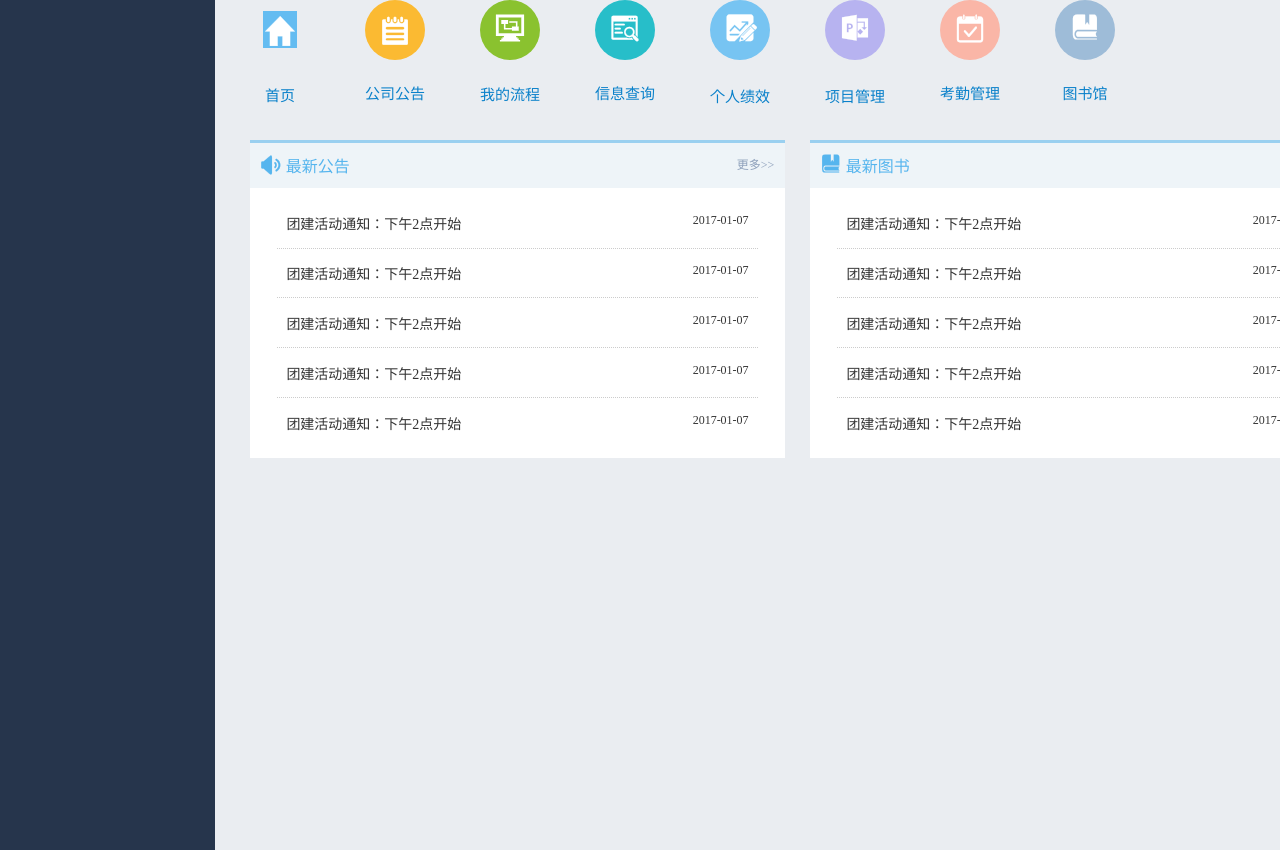
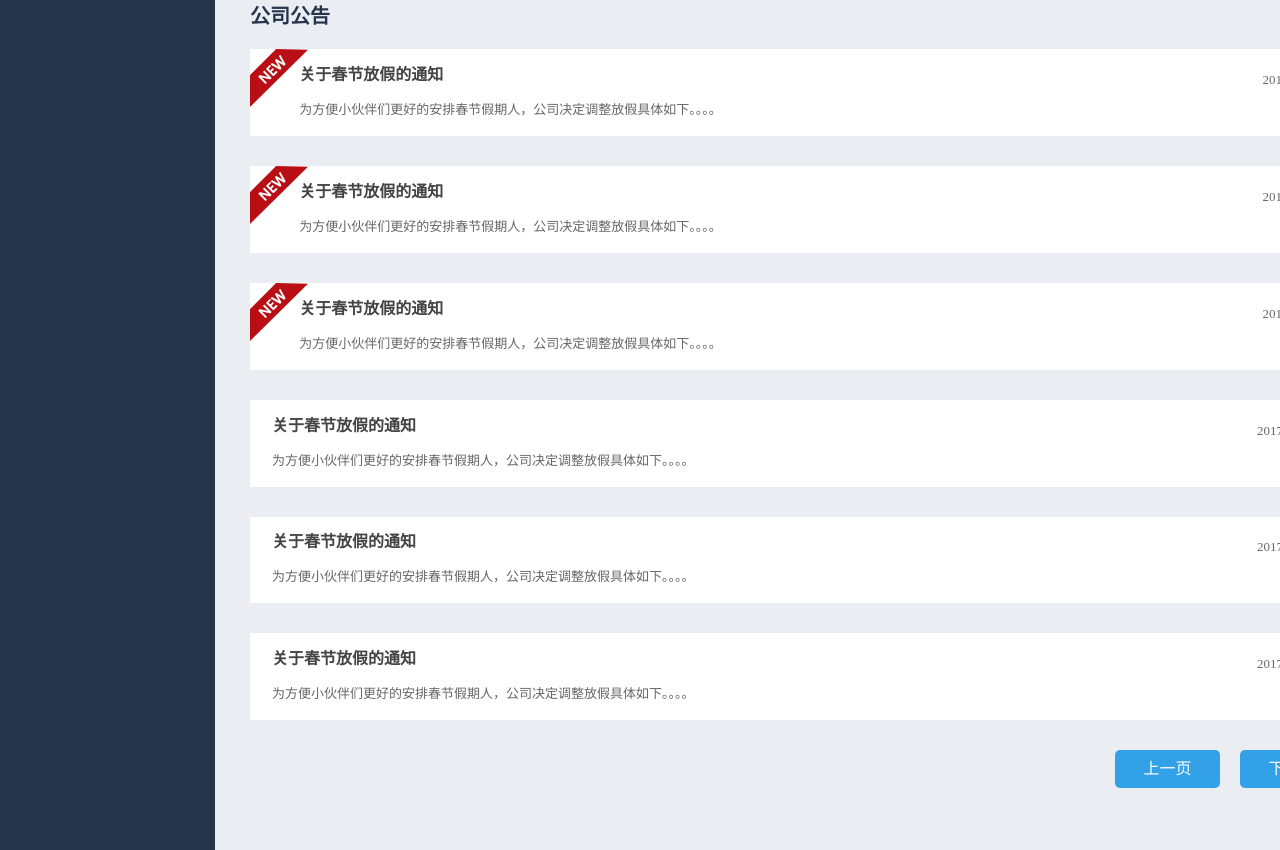
Before and after one commit to hqiaozhang/hyoa-by-react, a React app: page / in a window 1280 px wide. Shown: the top 850 px of the page. Built offline with nearby package versions, Linux system fonts and the light colour scheme.

Commit message:
新增公告列表组件

```diff
--- a/app/public/style/notice.css
+++ b/app/public/style/notice.css
@@ -4,12 +4,66 @@
   width: 100%;
 
 }
+.notice-right h2{
+  font-size: 20px;
+  color: #26354c;
+}
 .notice-list{
   width: 100%;
   margin-top: 20px;
 }
 .notice-list li{
-  width: 96%;
-  padding: 2%;
+  width: 93.5%;
+  padding:1% 2% 1% 4.5%;
   background: #fff;
+  color: #444;
+  line-height: 30px;
+  float: left;
+  position: relative;
+  margin-bottom: 30px;
+  cursor: pointer;
 }
+.notice-list li h4{
+  font-size: 16px;
+  float: left;
+  display: block;
+
+}
+.notice-list li p{
+  font-size: 13px;
+  color: #666;
+  width: 100%;
+  display: block;
+  float: left;
+}
+.notice-list li span{
+  float: right;
+  color: #666;
+  font-size: 13px;
+  display: block;
+  margin-top: 5px;
+}
+.notice-list .new-icon{
+  background: url(../images/new.png) no-repeat;
+  width: 58px;
+  height: 58px;
+  position: absolute;
+  top: 0;
+  left: 0;
+}
+/*分页*/
+.page{
+  float: right;
+}
+.page input{
+  background: #33a1e8;
+  color: #fff;
+  font-size: 16px;
+  line-height: 24px;
+  width: 105px;
+  height: 38px;
+  margin-left: 20px;
+  font-family: '微软雅黑';
+  border-radius: 5px;
+  text-align: center;
+}
--- a/app/src/components/notice.js
+++ b/app/src/components/notice.js
@@ -10,6 +10,37 @@ import React from 'react'
 import { Component } from 'react'
 import { Left } from './left'
 import { NoticeList } from './noticeList'
+import { NoticePage } from './noticePage'
+
+let lists = [
+  {
+    title: '关于春节放假的通知',
+    time: '2017-01-23',
+    content: '为方便小伙伴们更好的安排春节假期人，公司决定调整放假具体如下。。。。 ',
+    mark: true
+  },{
+    title: '关于春节放假的通知',
+    time: '2017-01-23',
+    content: '为方便小伙伴们更好的安排春节假期人，公司决定调整放假具体如下。。。。 ',
+    mark: true
+  },{
+    title: '关于春节放假的通知',
+    time: '2017-01-23',
+    content: '为方便小伙伴们更好的安排春节假期人，公司决定调整放假具体如下。。。。 '
+  },{
+    title: '关于春节放假的通知',
+    time: '2017-01-23',
+    content: '为方便小伙伴们更好的安排春节假期人，公司决定调整放假具体如下。。。。 '
+  },{
+    title: '关于春节放假的通知',
+    time: '2017-01-23',
+    content: '为方便小伙伴们更好的安排春节假期人，公司决定调整放假具体如下。。。。 '
+  },{
+    title: '关于春节放假的通知',
+    time: '2017-01-23',
+    content: '为方便小伙伴们更好的安排春节假期人，公司决定调整放假具体如下。。。。 '
+  }
+]
 
 class Notice extends Component{
   render(){
@@ -17,7 +48,8 @@ class Notice extends Component{
       <div>
         <Left />
         <div className='right'>
-          <NoticeList />
+          <NoticeList lists={lists}/>
+          <NoticePage />
         </div>
       </div>
     )
--- a/app/src/components/noticeList.js
+++ b/app/src/components/noticeList.js
@@ -9,15 +9,26 @@ import { Component } from 'react'
 
 class NoticeList extends Component{
   render(){
+    var lists = this.props.lists
+    let style = {  }
     return (
         <div className='notice-right'>
           <h2>公司公告</h2>
           <ul className='notice-list'>
-              <li>
-                <h4>关于春节放假的通知</h4>
-                <span className='time'>2017-01-07</span>
-                <p>为方便小伙伴们更好的安排春节假期人，公司决定调整放假具体如下。。。。</p>
+          {
+            lists.map( (data, index) => {
+              index < 3 ? style = {} : style = { paddingLeft: '2%', width: '95.5%' }
+              return (
+                <li key={index} style={style}>
+                  { index < 3 ? <div className="new-icon"></div> : '' }
+                  <h4>{data.title}</h4>
+                  <span className='time'>{data.time}</span>
+                  <p>{data.content}</p>
               </li>
+              )
+            })
+          }
+
           </ul>
         </div>
     )
--- /dev/null
+++ b/app/src/components/noticePage.js
@@ -0,0 +1,20 @@
+/**
+ *  @Author    zhanghq
+ *  @DateTime  2017-02-22
+ *  @describe  [公司公告-分页]
+ */
+
+import React, { Component } from 'react'
+
+class NoticePage extends Component{
+  render(){
+    return (
+      <div className='page'>
+        <input type='button' value='上一页' />
+        <input type='button' value='下一页' />
+      </div>
+    )
+  }
+}
+
+export { NoticePage }
--- a/app/src/index.js
+++ b/app/src/index.js
@@ -11,6 +11,6 @@ import { Main } from './components/main'
 import { Notice } from './components/notice'
 
 render(
-  <Main />,
+  <Notice />,
   document.querySelector('#main')
 )
--- a/webpack.config.js
+++ b/webpack.config.js
@@ -28,7 +28,9 @@ module.exports = {
             {
                 test: /\.css$/,
                 loader: 'style!css'
-            }
+            },
+            { test: /\.(png|woff|woff2|eot|ttf|svg)$/,
+                loader: 'url-loader?limit=100000' }
         ]
     }
 }
```
Also changed, not shown: app/public/images/new.png (added), 1 other file.
